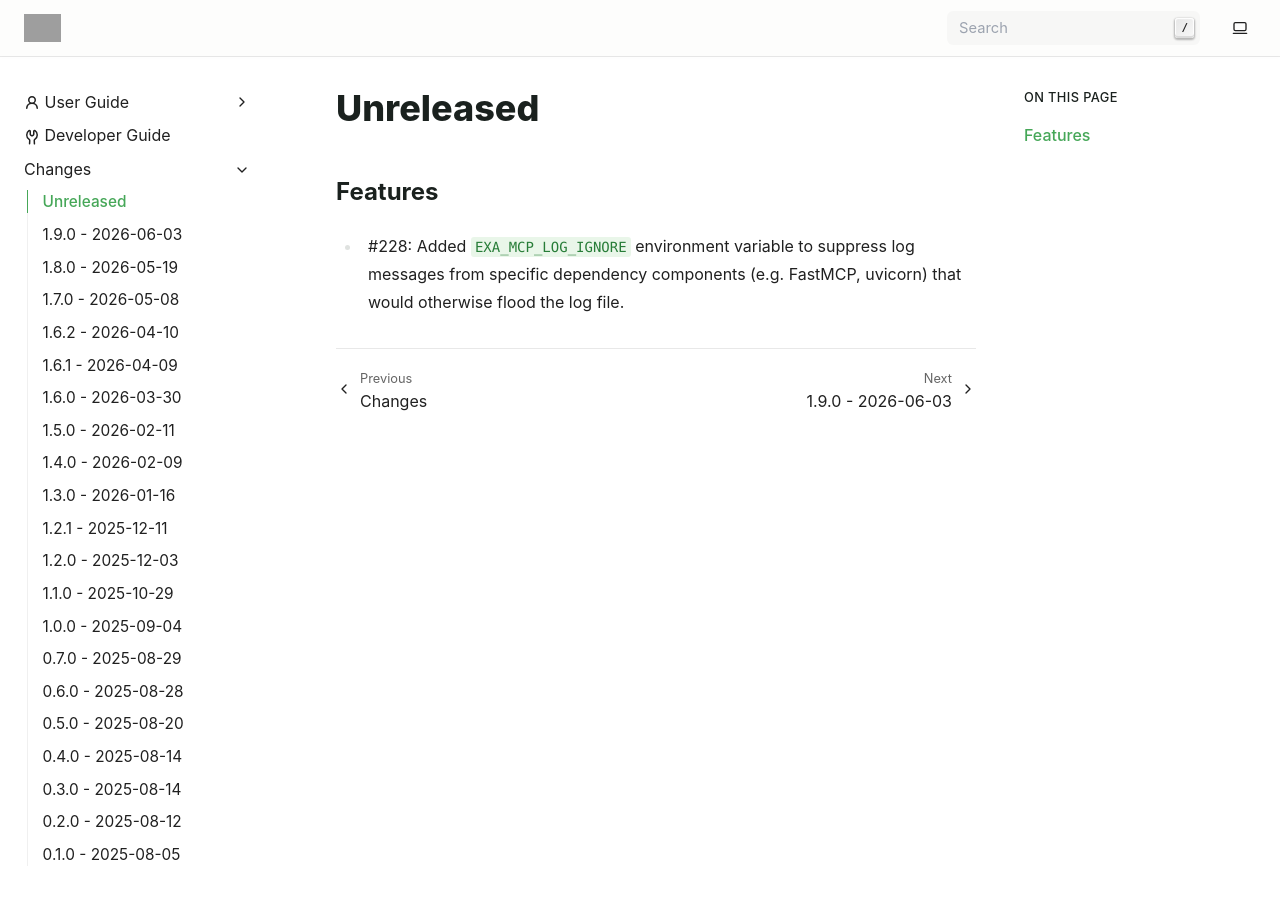
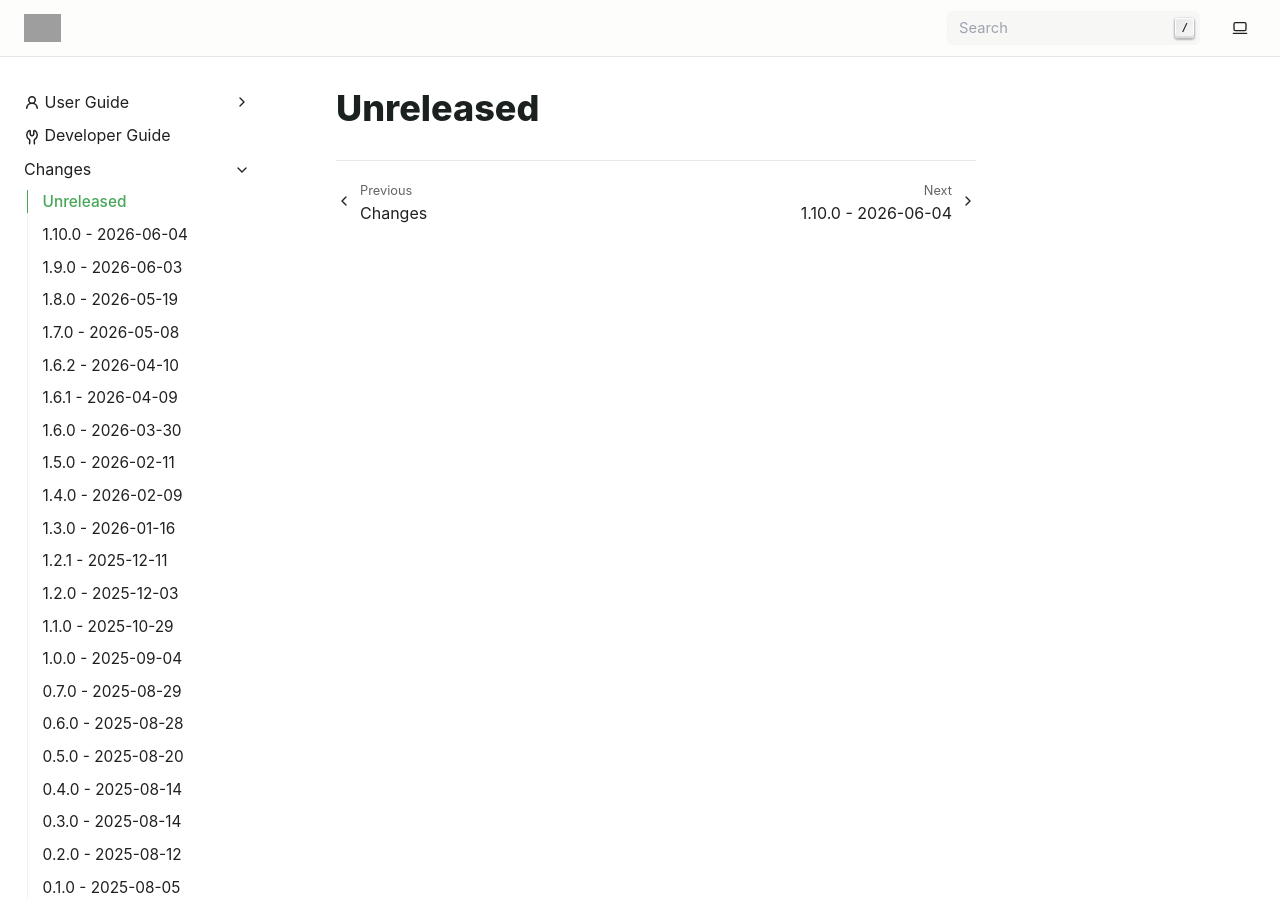
Before and after one commit to exasol/mcp-server, a Sphinx documentation site: the page built from doc/changes/unreleased.md, in a window 1280 px wide and 900 px high. Built offline with Sphinx 7.4.7, drawn with Linux system fonts in a browser that asks for light colours; grey boxes are pictures that could not be loaded.

Commit message:
Prepared release 1.10.0 (#236)

```diff
--- a/doc/changes/unreleased.md
+++ b/doc/changes/unreleased.md
@@ -1,5 +1 @@
 # Unreleased
-
-## Features
-
-* #228: Added `EXA_MCP_LOG_IGNORE` environment variable to suppress log messages from specific dependency components (e.g. FastMCP, uvicorn) that would otherwise flood the log file.
--- a/exasol/ai/mcp/server/version.py
+++ b/exasol/ai/mcp/server/version.py
@@ -9,7 +9,7 @@ If you need to change the version, do so in the pyproject.toml, e.g. by using
 """
 
 MAJOR = 1
-MINOR = 9
+MINOR = 10
 PATCH = 0
 VERSION = f"{MAJOR}.{MINOR}.{PATCH}"
 __version__ = VERSION
--- a/pyproject.toml
+++ b/pyproject.toml
@@ -1,6 +1,6 @@
 [project]
 name = "exasol-mcp-server"
-version = "1.9.0"
+version = "1.10.0"
 requires-python = ">=3.10,<3.14"   # Restriction is due to numpy
 description = "Exasol MCP Server"
 authors = [
```
Also changed, not shown: doc/changes/changelog.md (+2 -0 lines), doc/changes/changes_1.10.0.md (added, +15 -0 lines).
